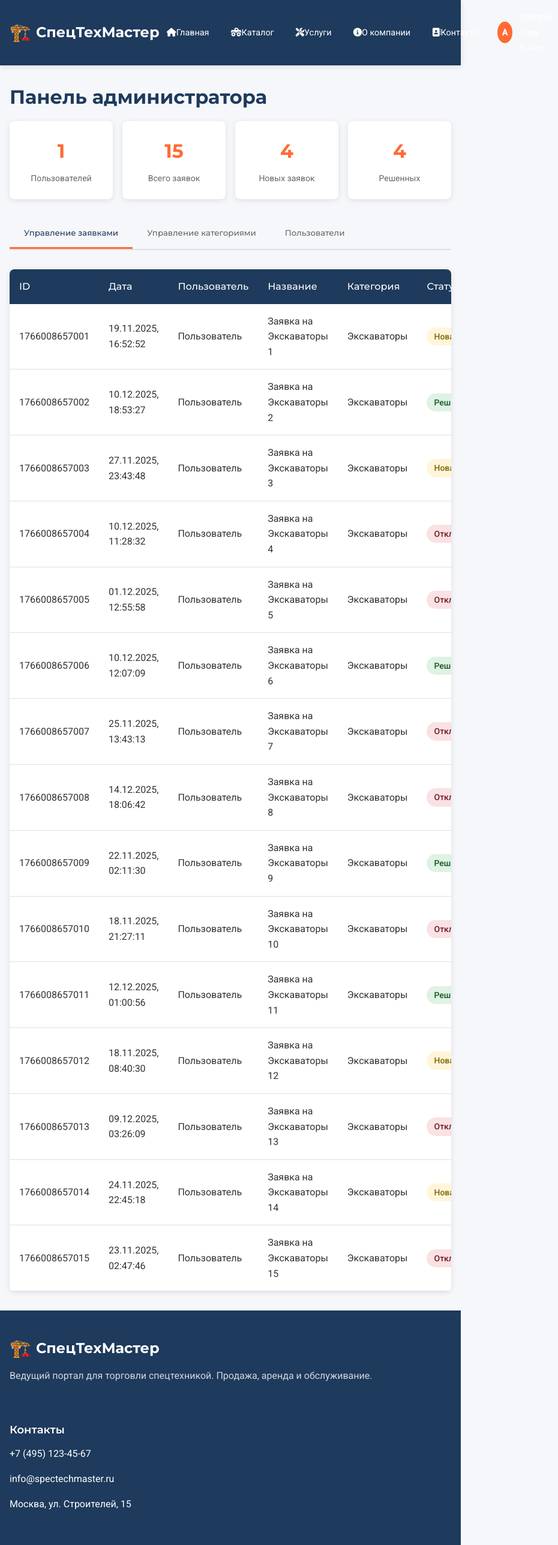
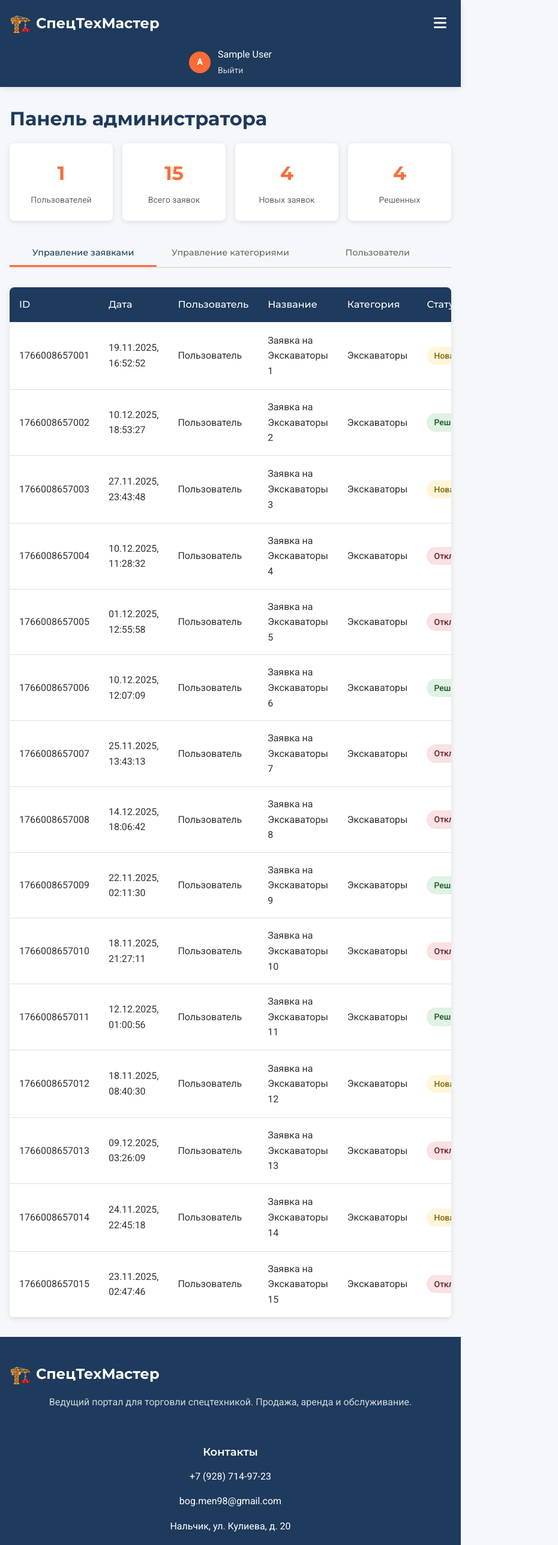
Before and after one commit to Atadais/Islam-dzhomart-halis.github.io, a plain HTML site: page admin.html in a window 768 px wide. Shown: the top 2576 px of the page at 60% size, 930 px wide, since content can reach past the window. Drawn offline with Linux system fonts and the light colour scheme; sample sign-in values are in the browser's storage.

Commit message:
Update admin.html

```diff
--- a/admin.html
+++ b/admin.html
@@ -120,10 +120,21 @@
             display: flex;
             align-items: center;
             gap: 0.5rem;
+            flex-shrink: 0;
         }
 
         .logo:hover {
             color: var(--accent-color);
+        }
+
+        .mobile-menu-toggle {
+            display: none;
+            background: none;
+            border: none;
+            color: white;
+            font-size: 1.5rem;
+            cursor: pointer;
+            padding: 0.5rem;
         }
 
         .main-nav ul {
@@ -143,6 +154,7 @@
             height: 40px;
             display: flex;
             align-items: center;
+            gap: 0.5rem;
         }
 
         .main-nav a:hover, .main-nav a.active {
@@ -186,6 +198,51 @@
             justify-content: space-between;
             flex-wrap: wrap;
             gap: 1rem;
+        }
+
+        /* ПОДВАЛ - Горизонтальное расположение */
+        .footer {
+            background-color: var(--primary-color);
+            color: white;
+            padding: 2.5rem 0 1.25rem;
+            margin-top: auto;
+        }
+
+        .footer-content {
+            display: flex;
+            justify-content: space-between;
+            align-items: flex-start;
+            flex-wrap: wrap;
+            gap: 2rem;
+            margin-bottom: 1.875rem;
+        }
+
+        .footer-section {
+            flex: 1;
+            min-width: 200px;
+            margin-bottom: 1.25rem;
+        }
+
+        .footer-title {
+            font-family: 'Montserrat', sans-serif;
+            font-size: 1.125rem;
+            font-weight: 600;
+            margin-bottom: 0.9375rem;
+            color: white;
+        }
+
+        .footer-description {
+            color: rgba(255, 255, 255, 0.8);
+            margin-top: 0.625rem;
+            line-height: 1.6;
+        }
+
+        .footer-bottom {
+            border-top: 1px solid rgba(255, 255, 255, 0.1);
+            padding-top: 1.25rem;
+            text-align: center;
+            color: rgba(255, 255, 255, 0.6);
+            width: 100%;
         }
 
         /* КНОПКИ */
@@ -379,6 +436,7 @@
         .action-buttons {
             display: flex;
             gap: 0.5rem;
+            flex-wrap: wrap;
         }
 
         .categories-manager {
@@ -475,46 +533,6 @@
             justify-content: flex-end;
         }
 
-        /* ПОДВАЛ */
-        .footer {
-            background-color: var(--primary-color);
-            color: white;
-            padding: 2.5rem 0 1.25rem;
-            margin-top: auto;
-        }
-
-        .footer-content {
-            display: grid;
-            grid-template-columns: 1fr;
-            gap: 1.875rem;
-            margin-bottom: 1.875rem;
-        }
-
-        .footer-section {
-            margin-bottom: 1.25rem;
-        }
-
-        .footer-title {
-            font-family: 'Montserrat', sans-serif;
-            font-size: 1.125rem;
-            font-weight: 600;
-            margin-bottom: 0.9375rem;
-            color: white;
-        }
-
-        .footer-description {
-            color: rgba(255, 255, 255, 0.8);
-            margin-top: 0.625rem;
-            line-height: 1.6;
-        }
-
-        .footer-bottom {
-            border-top: 1px solid rgba(255, 255, 255, 0.1);
-            padding-top: 1.25rem;
-            text-align: center;
-            color: rgba(255, 255, 255, 0.6);
-        }
-
         /* АНИМАЦИИ */
         @keyframes fadeIn {
             from { opacity: 0; transform: translateY(20px); }
@@ -535,7 +553,88 @@
         .mb-3 { margin-bottom: 1.5rem; }
         .hidden { display: none !important; }
 
-        /* АДАПТИВНОСТЬ */
+        /* АДАПТИВНОСТЬ ДЛЯ МОБИЛЬНЫХ */
+        @media (max-width: 768px) {
+            .header-content {
+                flex-wrap: wrap;
+            }
+
+            .mobile-menu-toggle {
+                display: block;
+            }
+
+            .main-nav {
+                display: none;
+                order: 3;
+                width: 100%;
+                margin-top: 1rem;
+            }
+
+            .main-nav.active {
+                display: block;
+            }
+
+            .main-nav ul {
+                flex-direction: column;
+                gap: 0.5rem;
+            }
+
+            .main-nav a {
+                width: 100%;
+                justify-content: center;
+                height: 44px;
+            }
+
+            .user-info {
+                margin-left: 0;
+                margin-top: 1rem;
+                width: 100%;
+                justify-content: center;
+            }
+
+            .page-title {
+                flex-direction: column;
+                align-items: stretch;
+            }
+
+            .admin-tabs {
+                flex-wrap: wrap;
+            }
+
+            .tab-btn {
+                flex: 1;
+                min-width: 120px;
+                text-align: center;
+                padding: 0.75rem 1rem;
+                font-size: 0.9rem;
+            }
+
+            .action-buttons {
+                justify-content: center;
+            }
+
+            .footer-content {
+                flex-direction: column;
+                gap: 1.5rem;
+            }
+
+            .footer-section {
+                width: 100%;
+                text-align: center;
+            }
+        }
+
+        @media (min-width: 768px) and (max-width: 991px) {
+            .action-buttons {
+                flex-direction: column;
+                gap: 0.5rem;
+            }
+
+            .btn-sm {
+                width: 100%;
+            }
+        }
+
         @media (min-width: 1200px) {
             .page-with-sidebar {
                 display: flex;
@@ -609,8 +708,13 @@
                     <span>СпецТехМастер</span>
                 </a>
 
+                <!-- Кнопка мобильного меню -->
+                <button class="mobile-menu-toggle" id="mobileMenuToggle">
+                    <i class="fas fa-bars"></i>
+                </button>
+
                 <!-- Меню -->
-                <nav class="main-nav">
+                <nav class="main-nav" id="mainNav">
                     <ul>
                         <li><a href="index.html"><i class="fas fa-home"></i> Главная</a></li>
                         <li><a href="catalog.html"><i class="fas fa-truck-monster"></i> Каталог</a></li>
@@ -744,9 +848,9 @@
 
                 <div class="footer-section">
                     <h3 class="footer-title">Контакты</h3>
-                    <p>+7 (495) 123-45-67</p>
-                    <p>info@spectechmaster.ru</p>
-                    <p>Москва, ул. Строителей, 15</p>
+                    <p>+7 (928) 714-97-23</p>
+                    <p>bog.men98@gmail.com</p>
+                    <p>Нальчик, ул. Кулиева, д. 20</p>
                 </div>
 
                 <div class="footer-section">
@@ -758,13 +862,30 @@
             </div>
 
             <div class="footer-bottom">
-                <p>&copy; 2023 СпецТехМастер. Все права защищены.</p>
+                <p>&copy; 2025 СпецТехМастер. Все права защищены.</p>
             </div>
         </div>
     </footer>
 
     <script>
         document.addEventListener('DOMContentLoaded', function() {
+            // Мобильное меню
+            const mobileMenuToggle = document.getElementById('mobileMenuToggle');
+            const mainNav = document.getElementById('mainNav');
+
+            if (mobileMenuToggle && mainNav) {
+                mobileMenuToggle.addEventListener('click', function() {
+                    mainNav.classList.toggle('active');
+                });
+
+                // Закрытие меню при клике вне его
+                document.addEventListener('click', function(event) {
+                    if (!event.target.closest('.main-nav') && !event.target.closest('.mobile-menu-toggle')) {
+                        mainNav.classList.remove('active');
+                    }
+                });
+            }
+
             // Проверка авторизации
             const userData = JSON.parse(localStorage.getItem('user'));
             if (!userData || userData.role !== 'admin') {
```
